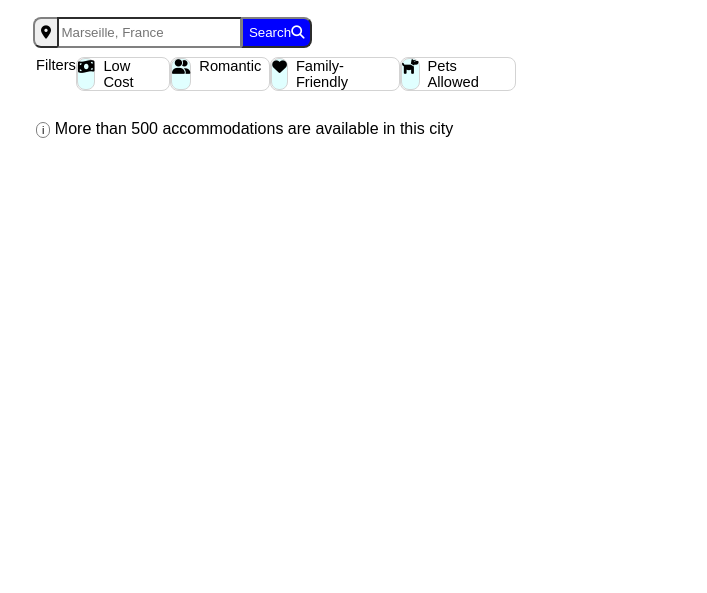
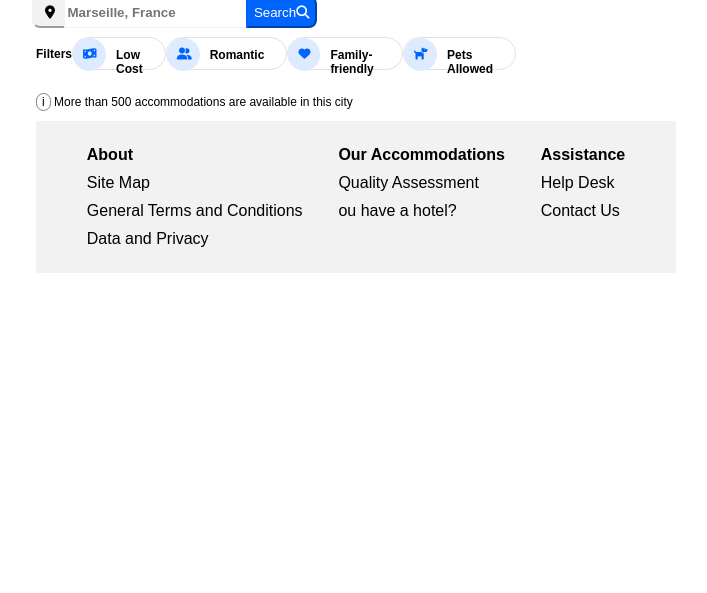
Before and after one commit to st80kafe/ocP2, a website built with Parcel: page index.html in a window 1280 px wide. Shown: the part 207-800 px from the top of the page, without its empty margins (284-991 px from the left). Built offline with nearby package versions, Linux system fonts and the light colour scheme.

Commit message:
footer and mockup styles

```diff
--- a/css/style.css
+++ b/css/style.css
@@ -4,7 +4,10 @@ body {
     font-family: sans-serif;
 }
 h1 {
-    height: 9px;
+    font-size: 19px;
+}
+h3 {
+    font-size: 12px;
 }
 .navHeader {
     display: flex;
@@ -21,39 +24,46 @@ h1 {
 }
 .navHeader a:link {
     text-decoration: none;
+}
+.navHeader div:hover {
+    color:#0065FC;
+}
+.navHeader a:hover {
+    color:#0065FC;
+}
+.navHeader a:active {
+    color:#0065FC;
+}
+form button{
+    height: 32px;
+}
+form input{
+    height: 28px;
+    border-style: solid;
+    border-color: #F2F2F2;
+    border-width: 1pt;
+    font-weight: 600;
     color: #000;
 }
-.navHeader a:hover {
-    color:blue;
-}
-.navHeader a:active {
-    color:blue;
-}
-form button{
-    height: 31px;
-}
-form input{
-    height: 25px;
-}
-button:first-child {
+form button:first-child {
     border-top-left-radius: 8px;
     border-bottom-left-radius: 8px;
+    border-color:#F2F2F2;
+    width: 36px;
+    background-color: #F2F2F2;
 }
-button:last-child{
+form button:last-child{
     border-top-right-radius: 8px;
     border-bottom-right-radius: 8px;
-    background-color: blue;
+    border-color:#0065FC;;
+    background-color: #0065FC;
     color: white;
 }
 nav button{
-    border-color: gray;
-    border-width: 2px;
-    margin: -3px;
+    margin: -4px;
 }
 nav input{
-    border-color: gray;
-    border-width: 2px;
-    margin: -3px;
+    margin: -4px;
 }
 .filterBox {
     display: flex;
@@ -62,32 +72,62 @@ nav input{
     display: flex;
     justify-content: left;
     justify-content: space-between;
-    font-weight: 300;
-    font-size: 11pt;
     width: 75%;
+    height: 33px;
+    font-weight: 600;
+    font-size: 9pt;
     padding-top: 2%;
     padding-bottom: 2%;
 }
 .filterBox .f1{
-    border-color: lightgray;
-    background-color: lightcyan;
-    border-style: solid;
-    border-radius: 8px;
-    border-width: 1px;
-    margin-right: 8px;
+    border-radius: 33px;
+    height: 33px;
+    width: 33px;
+    background-color: #DEEBFF;
+}
+
+.f1 i{
+    padding: 10px;
+    color: #0065FC;
+}
+.f1 + div{
+    padding: 10px;
+}
+.filterText{
+    padding-top: 10px;
 }
 .filterBox {
-    border-color: lightgray;
     border-style: solid;
-    border-radius: 8px;
+    border-radius: 33px;
     border-width: 1px;
-    padding-right: 8px;
+    border-color: #E1E1E1;
+    padding-right: 12px;
 }
 .info span {
-    font-size: 8pt;
     border-radius: 16px;
     border-width: 1px;
     border-style: solid;
     border-color: gray;
     padding: 1px 5px;
 }
+.info p{
+    font-size: 9pt;
+}
+.footer{
+    background-color: #F2F2F2;
+    padding: 20px;
+}
+.footWrapper {
+    display: flex;
+    justify-content: space-evenly;
+}
+.footCol {
+    padding: 5px;
+}
+.footTi{
+    font-weight: 600;
+}
+.footCol a {
+    text-decoration: none;
+    color: #000;
+}
--- a/index.html
+++ b/index.html
@@ -30,17 +30,17 @@
 
   <nav class="filters">
     <div class="filterText">Filters</div>
-    <div class="filterBox f1">
-      <div class="f1"><i class="fas fa-money-bill-wave"></i></div>Low Cost
+    <div class="filterBox">
+      <div class="f1"><i class="fas fa-money-bill-wave"></i></div><div>Low Cost</div>
     </div>
-    <div class="filterBox f2">
-      <div class="f1"><i class="fas fa-user-friends"></i></div>Romantic
+    <div class="filterBox">
+      <div class="f1"><i class="fas fa-user-friends"></i></div><div>Romantic</div>
     </div>
-    <div class="filterBox f3">
-      <div class="f1"><i class="fas fa-heart"></i></div>Family-Friendly
+    <div class="filterBox">
+      <div class="f1"><i class="fas fa-heart"></i></div><div>Family-friendly</div>
     </div>
-    <div class="filterBox f4">
-      <div class="f1"><i class="fas fa-dog"></i></div>Pets Allowed
+    <div class="filterBox">
+      <div class="f1"><i class="fas fa-dog"></i></div><div>Pets Allowed</div>
     </div>
   </nav>
   <div class="info">
@@ -59,6 +59,26 @@
 
   </main>
   <footer class="footer">
+    <div class="footWrapper">
+      <div class="footColWrap">
+        <div class="footCol footTi">About</div>
+        <div class="footCol"><a href=#>Site Map</a></div>
+        <div class="footCol"><a href=#>General Terms and Conditions</a></div>
+        <div class="footCol"><a href=#>Data and Privacy</a></div>
+      </div>
+      <div class="footColWrap">
+        <div class="footCol footTi">Our Accommodations</div>
+        <div class="footCol"><a href=#>Quality Assessment</a></div>
+        <div class="footCol"><a href=#>ou have a hotel?</a></div>
+      </div>
+      <div class="footColWrap">
+        <div class="footCol footTi">Assistance</div>
+        <div class="footCol"><a href=#>Help Desk</a></div>
+        <div class="footCol"><a href=#>Contact Us</a></div>
+      </div>
+    </div>
+  </footer>
+
 
 
 
```
